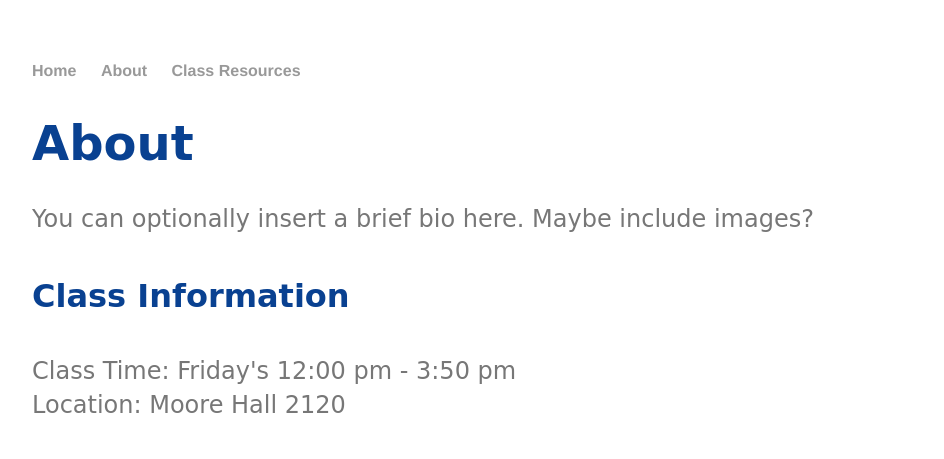
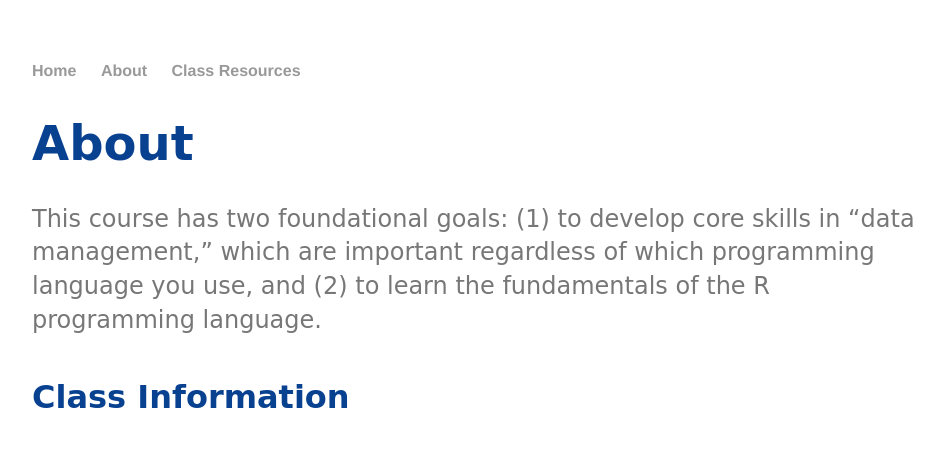
Before and after one commit to ozanj/rclass, a Jekyll site: the page built from about/index.html, in a window 1280 px wide. Shown: the top 459 px of the page, without its empty margins (160-1104 px from the left). Built offline with Jekyll 4.4.1, drawn with Linux system fonts in a browser that asks for light colours.

Commit message:
about message

```diff
--- a/about/index.html
+++ b/about/index.html
@@ -8,7 +8,7 @@
 				<font face = "Comic sans MS" size = "7" color = "#094191" > About </font><br />
 			</h1>
 			<p>
-				<font face = "Comic sans MS" size = "5" color = "#777">You can optionally insert a brief bio here. Maybe include images? </font>
+				<font face = "Comic sans MS" size = "5" color = "#777">This course has two foundational goals: (1) to develop core skills in “data management,” which are important regardless of which programming language you use, and (2) to learn the fundamentals of the R programming language.</font>
 			</p>
 			<h4>
 				<b><font face = "Comic sans MS" size = "6" color = "#094191" > Class Information </font><br /></b>
```
